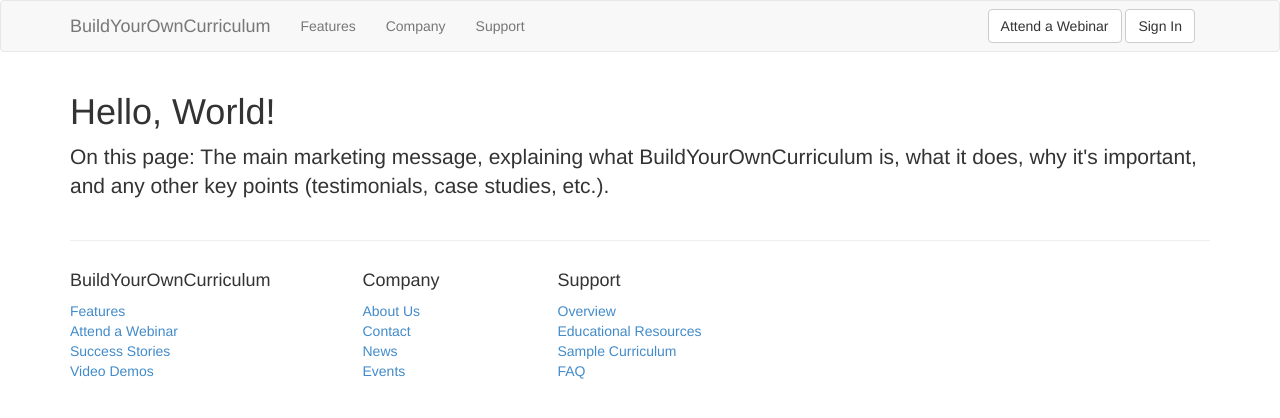
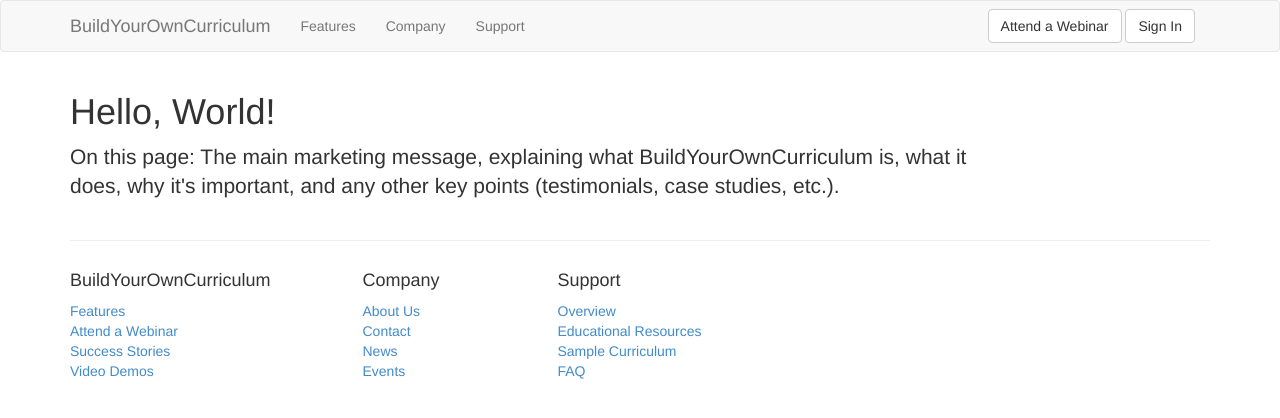
Before and after one commit to kevin-insight/byoc, a Jekyll site: the page built from index.html, in a window 1280 px wide. Shown: the top 418 px of the page. Built offline with Jekyll 4.4.1, drawn with Linux system fonts in a browser that asks for light colours; nearby versions of some CDN libraries.

Commit message:
Adjusting paragraph width.

```diff
--- a/css/main.css
+++ b/css/main.css
@@ -2,3 +2,6 @@ footer ul {
   list-style: none;
   padding-left: 0;
 }
+.lead {
+  max-width: 920px;
+}
```
